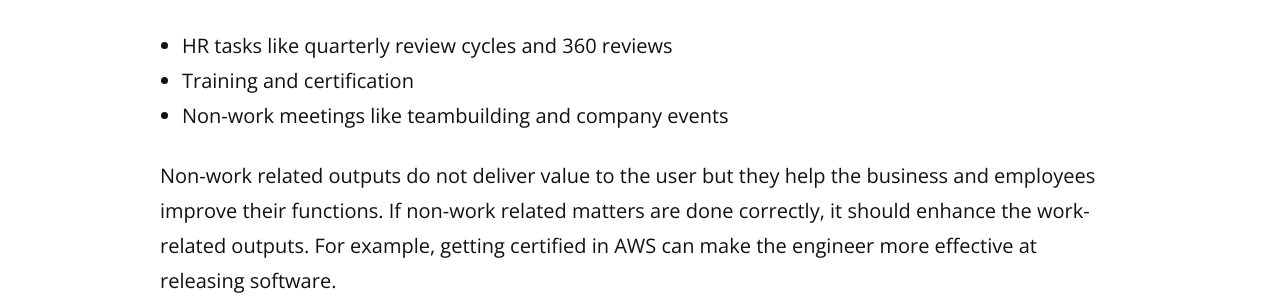
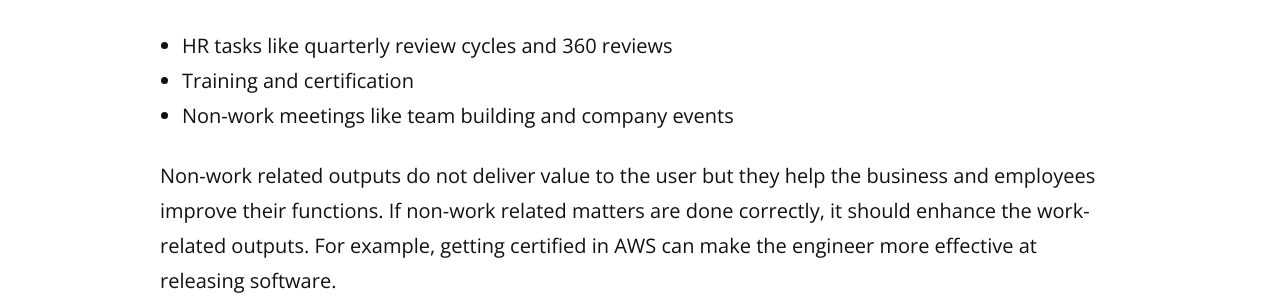
Before and after one commit to remarkablemark/remarkablemark.github.io, a Jekyll site: the page built from _posts/2024/2024-06-11-software-engineer-outputs.md, in a window 1280 px wide. Shown: the part 1007-1304 px from the top of the page. Built offline with Jekyll 4.4.1, drawn with Linux system fonts in a browser that asks for light colours; comment, search, counter and statistics services are not loaded.

Commit message:
chore(posts): update "Software Engineer Outputs"
Post: 2024-06-11-software-engineer-outputs.md

Fix spelling and update excerpt

```diff
--- a/_posts/2024/2024-06-11-software-engineer-outputs.md
+++ b/_posts/2024/2024-06-11-software-engineer-outputs.md
@@ -30,6 +30,6 @@ Non-work related outputs include:
 
 - HR tasks like quarterly review cycles and 360 reviews
 - Training and certification
-- Non-work meetings like teambuilding and company events
+- Non-work meetings like team building and company events
 
 Non-work related outputs do not deliver value to the user but they help the business and employees improve their functions. If non-work related matters are done correctly, it should enhance the work-related outputs. For example, getting certified in AWS can make the engineer more effective at releasing software.
```
Also changed, not shown: other parts of _posts/2024/2024-06-11-software-engineer-outputs.md (+1 -1 lines).
